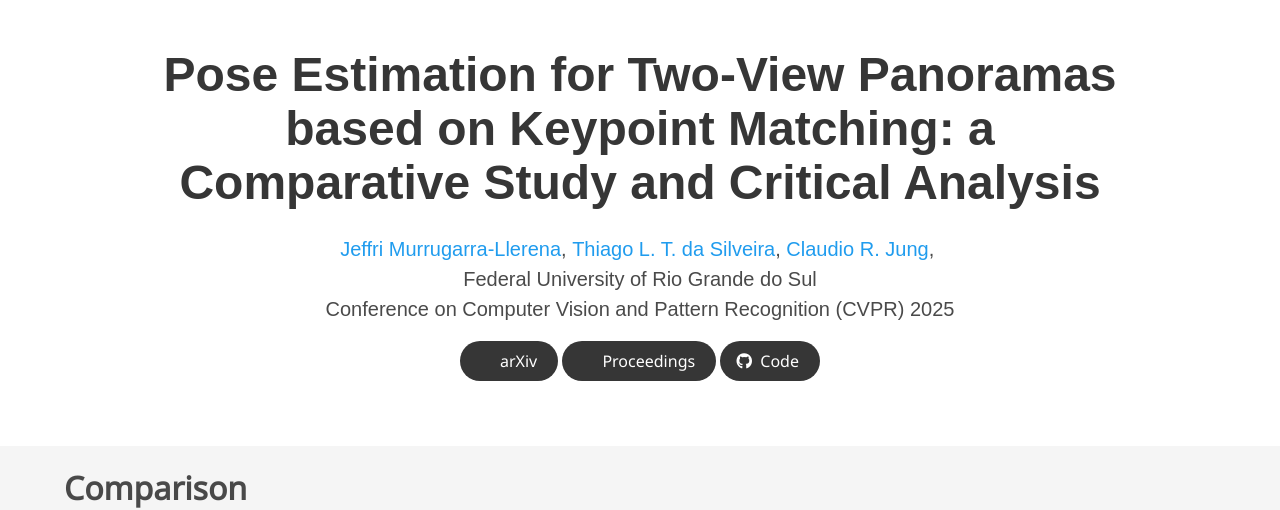
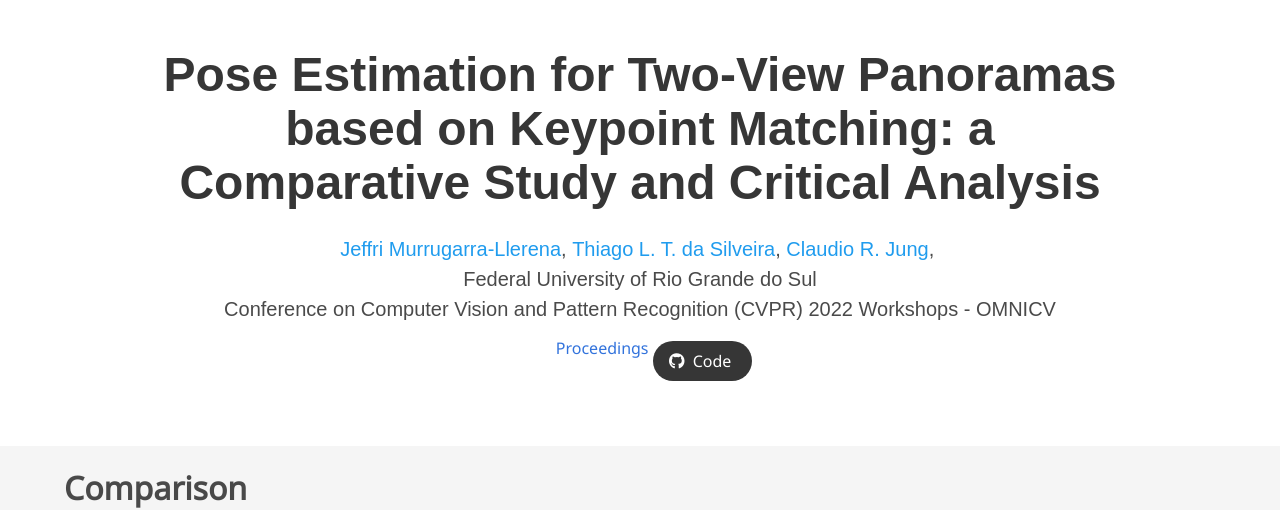
Before and after one commit to Artcs1/POSE-KEYPOINTS-PANORAMA, a plain HTML site: page index.html in a window 1280 px wide. Shown: the top 510 px of the page. Drawn offline with nearby package versions, Linux system fonts and the light colour scheme; some icons are missing; files whose address does not match are found by name; a web font is replaced by a local one.

Commit message:
Update index.html

```diff
--- a/index.html
+++ b/index.html
@@ -111,25 +111,14 @@ Comparative Study and Critical Analysis</title>
             </div>
             <div class="is-size-5 publication-authors">
                 <span class="author-block">
-                Conference on Computer Vision and Pattern Recognition (CVPR) 2025</span>
+                Conference on Computer Vision and Pattern Recognition (CVPR) 2022 Workshops - OMNICV </span>
             </div>
 
           <div class="column has-text-centered">
             <div class="publication-links">
               <!-- PDF Link. -->
               <span class="link-block">
-                <a href="https://arxiv.org/abs/2502.01565"
-                   class="external-link button is-normal is-rounded is-dark">
-                  <span class="icon">
-                      <i class="ai ai-arxiv"></i>
-                  </span>
-                  <span>arXiv</span>
-                </a>
-              </span>
-
-              <!-- PDF Link. -->
-              <span class="link-block">
-                <a href="https://openaccess.thecvf.com/content/CVPR2025/html/Marques_GauCho_Gaussian_Distributions_with_Cholesky_Decomposition_for_Oriented_Object_Detection_CVPR_2025_paper.html"
+                <a href="https://ieeexplore.ieee.org/document/9857392
                    class="external-link button is-normal is-rounded is-dark">
                   <span class="icon">
                       <i class="ai ai-arxiv"></i>
@@ -151,7 +140,7 @@ Comparative Study and Critical Analysis</title>
               <!-- Code Link. -->
 
               <span class="link-block">
-                <a href="https://github.com/jhlmarques/GauCho"
+                <a href="https://github.com/Artcs1/POSE-KEYPOINTS-PANORAMA"
                    class="external-link button is-normal is-rounded is-dark">
                   <span class="icon">
                       <i class="fab fa-github"></i>
@@ -254,8 +243,7 @@ Comparative Study and Critical Analysis</title>
             <div class="content has-text-justified">
               <p>
 
-              We adapted different OOD approaches to add the GauCho head: FCOS, RetinaNet, R<sup>3</sup>Det, and RoI-Transformer. Result below used  ResNet-50 (R-50) backbone as default for all detectors.
-              For all detectors, we generated results using different Gaussian-based loss functions: GWD, KLD and ProbIoU.
+              Pose estimation is a crucial problem in several computer vision and robotics applications. For the two-view scenario, the typical pipeline consists of finding point correspondences between the two views and using them to estimate the pose.  However, most available keypoint extraction and matching methods were designed to work with perspective images and may fail under not-affine distortions present in wide-angle or omnidirectional media, which are becoming increasingly popular in recent years. This paper presents a comprehensive comparative analysis of different keypoint matching algorithms for panoramas coupled to different linear and non-linear approaches for pose estimation. As an additional contribution, we  explore a recent approach for mitigating spherical distortions using tangent plane projections, which can be coupled with any planar descriptor, and allows the adaptation of recent learning-based methods. We evaluate the combination of keypoint matching and pose estimation methods using the rotation and translation error of the estimated pose in different scenarios (indoor and outdoor), and our results indicate that SPHORB and ``tangent SIFT'' are competitive algorithms. We also show that tangent plane adaptations frequently present competitive results, and some optimization steps consistently improve the performance  in all methods.
 
               </p>
             </div>
```
